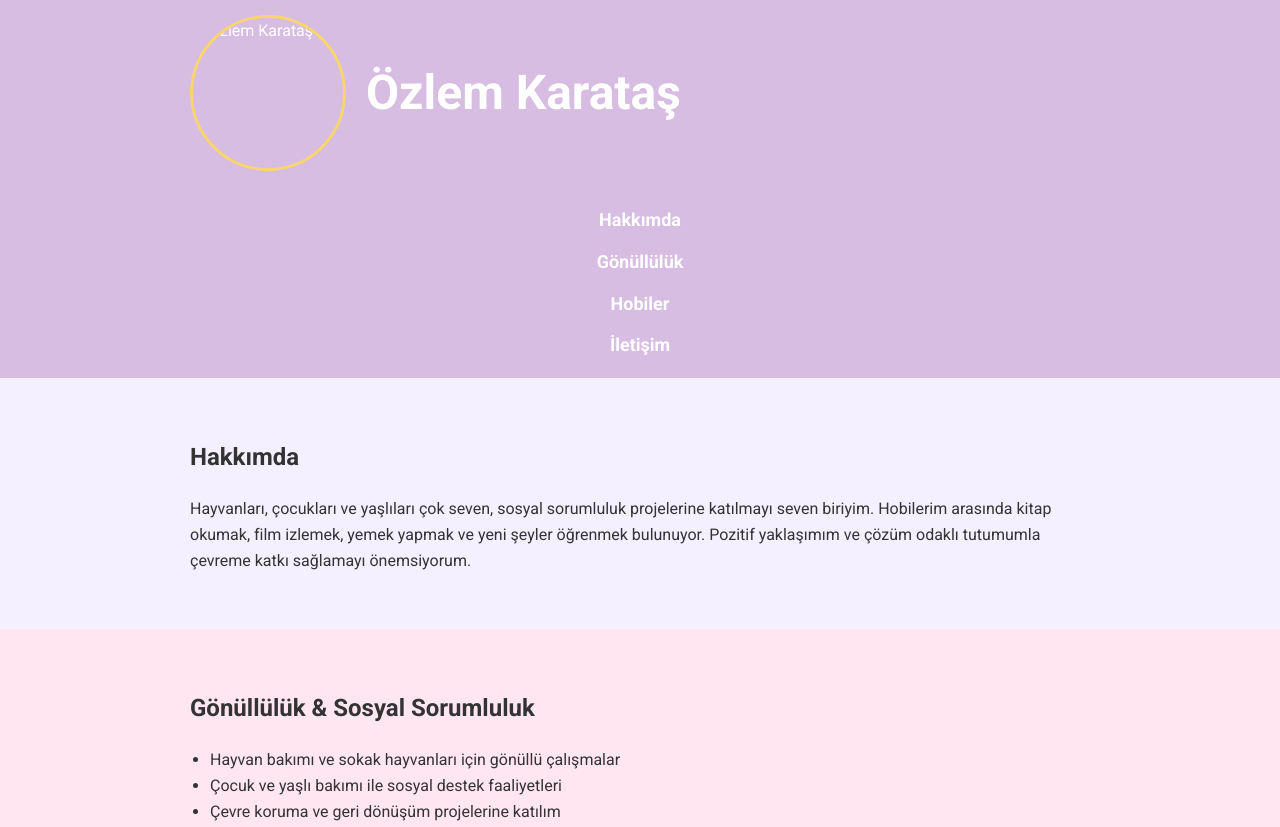
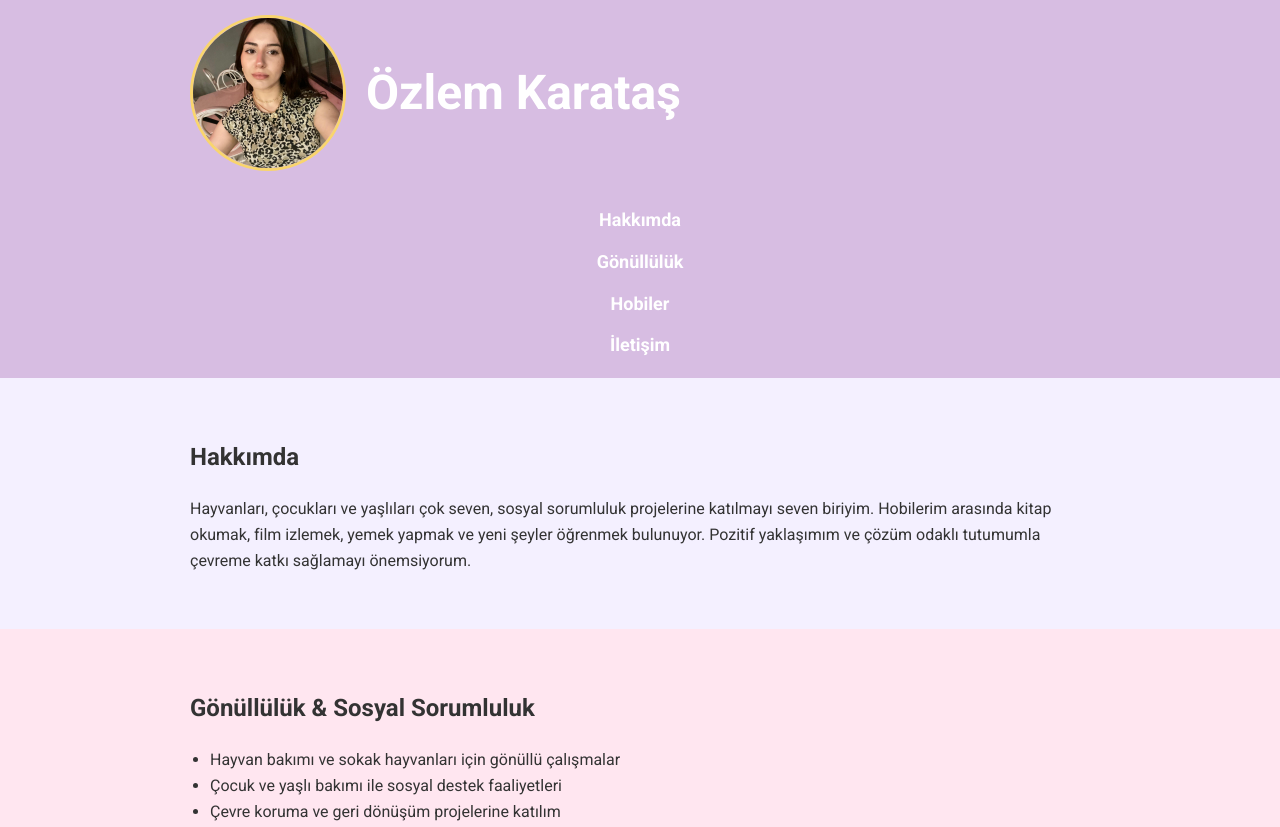
Before and after one commit to zzlemk/zzlemk.github.io, a plain HTML site: page index.html in a window 1280 px wide. Shown: the top 827 px of the page. Drawn offline with Linux system fonts and the light colour scheme.

Commit message:
Add files via upload
fotoğraf klasörü düzenlendi

```diff
--- a/index.html
+++ b/index.html
@@ -14,7 +14,7 @@
   <!-- HEADER -->
   <header>
     <div class="container header-container">
-      <img src="ozlemweb-images/photozlem.jpg" alt="Özlem Karataş" class="header-photo">
+      <img src="photozlem.jpg" alt="Özlem Karataş" class="header-photo">
       <h1>Özlem Karataş</h1>
 
       <nav>
```
